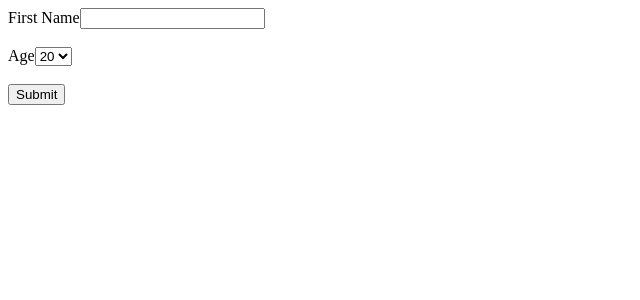
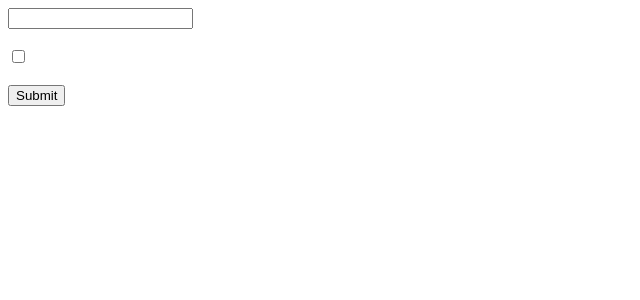
Before and after one commit to shyam88-git/react-hook-form, a React (Vite) app: page / in a window 1280 px wide. Shown: the top 300 px of the page, without its empty margins (0-640 px from the left). Built offline with nearby package versions, Linux system fonts and the light colour scheme.

Commit message:
watch in react-hook-form

```diff
--- a/src/App.tsx
+++ b/src/App.tsx
@@ -1,23 +1,10 @@
-import { SubmitHandler, useForm } from "react-hook-form";
-import { IFormValues, Input, Select } from "./pages/RegiserForm";
+import Watch from "./pages/Watch";
 
 const App = () => {
-  const { register, handleSubmit } = useForm<IFormValues>();
-  const onSubmit: SubmitHandler<IFormValues> = (data) => {
-    console.log(data);
-  };
   return (
-    <>
-      <form onSubmit={handleSubmit(onSubmit)}>
-        <Input label="First Name" register={register} required />
-        <br />
-        <br />
-        <Select label="Age" {...register("Age")} />
-        <br />
-        <br />
-        <input type="submit" />
-      </form>
-    </>
+    <div>
+      <Watch />
+    </div>
   );
 };
 
--- /dev/null
+++ b/src/pages/Watch.tsx
@@ -0,0 +1,39 @@
+import { SubmitHandler, useForm } from "react-hook-form";
+
+interface IFormInputs {
+  name: string;
+  showAge: boolean;
+  age: number;
+}
+
+const Watch = () => {
+  const { register, handleSubmit, watch } = useForm<IFormInputs>();
+
+  const watchShowAge = watch("showAge", false); //after click only show the conditional field.
+  //   const watchShowAge = watch(); //if you pass nothing  as argument , you are watching everything.
+
+  //   const watchFields = watch(["showAge", "age"]); //you can also targe specific field by theri names
+
+  const onSubmit: SubmitHandler<IFormInputs> = (data) => console.log(data);
+
+  return (
+    <>
+      <form onSubmit={handleSubmit(onSubmit)}>
+        <input {...register("name", { required: true, maxLength: 50 })} />
+        <br />
+        <br />
+        <input type="checkbox" {...register("showAge")} />
+        {watchShowAge && (
+          <input type="number" {...register("age", { min: 50 })} />
+        )}
+
+        <br />
+        <br />
+
+        <input type="submit" />
+      </form>
+    </>
+  );
+};
+
+export default Watch;
```
